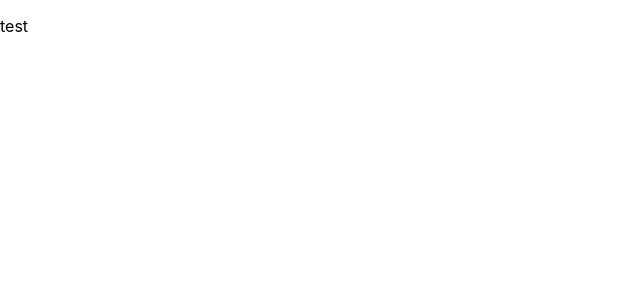
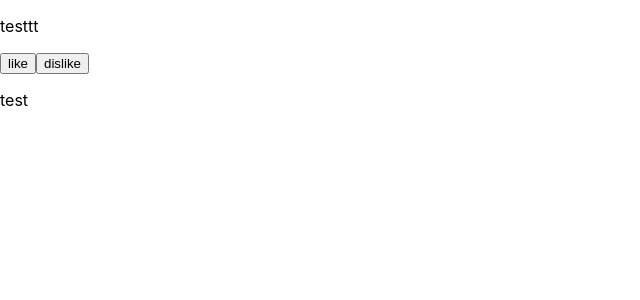
Before and after one commit to swesterveld/codaisseur-project-cowbell, a React (Create React App) app: page / in a window 1280 px wide. Shown: the top 300 px of the page, without its empty margins (0-640 px from the left). Built offline with nearby package versions, Linux system fonts and the light colour scheme.

Commit message:
added the basics of profileList and profileDetails

```diff
--- a/src/App.js
+++ b/src/App.js
@@ -1,11 +1,13 @@
 import React, { Component } from 'react';
 import './App.css';
 import {Route} from 'react-router-dom';
+import ProfileListContainer from './components/ProfileListContainer';
 
 class App extends Component {
   render() {
     return (
       <div className="App">
+        <ProfileListContainer />
         <Route exact path="/"><p>test</p></Route>
       </div>
     );
--- a/src/components/ProfileDetails.js
+++ b/src/components/ProfileDetails.js
@@ -0,0 +1,13 @@
+import React, { Component } from 'react';
+
+class ProfileDetails extends Component {
+  state = {  }
+
+  render() {
+    return ( <div>
+      <p>testtt</p>
+    </div> );
+  }
+}
+
+export default ProfileDetails;
--- a/src/components/ProfileDetailsContainer.js
+++ b/src/components/ProfileDetailsContainer.js
@@ -0,0 +1,14 @@
+import React, { Component } from 'react';
+import ProfileDetails from './ProfileDetails';
+
+class ProfileDetailsContainer extends Component {
+  state = {  }
+
+  render() {
+    return ( <div>
+      <ProfileDetails />
+    </div> );
+  }
+}
+
+export default ProfileDetailsContainer;
--- a/src/components/ProfileList.js
+++ b/src/components/ProfileList.js
@@ -0,0 +1,16 @@
+import React, { Component } from 'react';
+import ProfileDetailsContainer from './ProfileDetailsContainer';
+
+class ProfileList extends Component {
+  state = {  }
+
+  render() {
+    return ( <div>
+      <ProfileDetailsContainer />
+      <button> like </button>
+      <button> dislike </button>
+    </div> );
+  }
+}
+
+export default ProfileList;
--- a/src/components/ProfileListContainer.js
+++ b/src/components/ProfileListContainer.js
@@ -0,0 +1,32 @@
+import React, { Component } from 'react';
+import {connect} from 'react-redux';
+import ProfileList from './ProfileList';
+// import {addLike} from '../actions/addLike';
+
+class ProfileListContainer extends Component {
+  state = {  }
+  componentDidMount() {
+    updateCandidates();
+  }
+
+  render() {
+    return ( <div>
+      <ProfileList profile={this.props.profiles}/>
+    </div> );
+  }
+}
+
+const mapStateToProps = (state) => {
+  return {
+    profiles: state.profiles,
+    currentProfile: state.currentUser,
+    candidates: state.candidates,
+  }
+}
+
+const updateCandidates = () => {
+  return;
+}
+
+// export default ProfileListContainer;
+export default connect(mapStateToProps, null)(ProfileListContainer);
--- /dev/null
+++ b/src/reducers/currentUser.js
@@ -0,0 +1,8 @@
+import dummyInitialState from './dummyData';
+
+export default (state = dummyInitialState[14343], action = {}) => {
+  switch (action.type) {
+    default:
+      return state;
+  }
+}
--- a/src/reducers/dummyData.js
+++ b/src/reducers/dummyData.js
@@ -1,7 +1,7 @@
 import {Musician, Band} from './profileClasses';
 
 const dummyInitialState = {
-    14343: new Musician('jiri', 'yadiya'),
+    14343: new Musician('jiri', ['rock'], 'i like cake.', 'google.com/images', 'Amsterdam', 'telephone 0642-xxx', ['soundcloud.com/shi'], 14343, ['piano'], 21, 'f', null),
     12242: new Band('coolGuys', 'yadiya', 23)
 }
 
--- a/src/reducers/index.js
+++ b/src/reducers/index.js
@@ -1,6 +1,8 @@
 import { combineReducers } from 'redux';
 import profiles from './profiles';
+import currentUser from './currentUser';
 
 export default combineReducers({
   profiles,
+  currentUser,
 })
```
